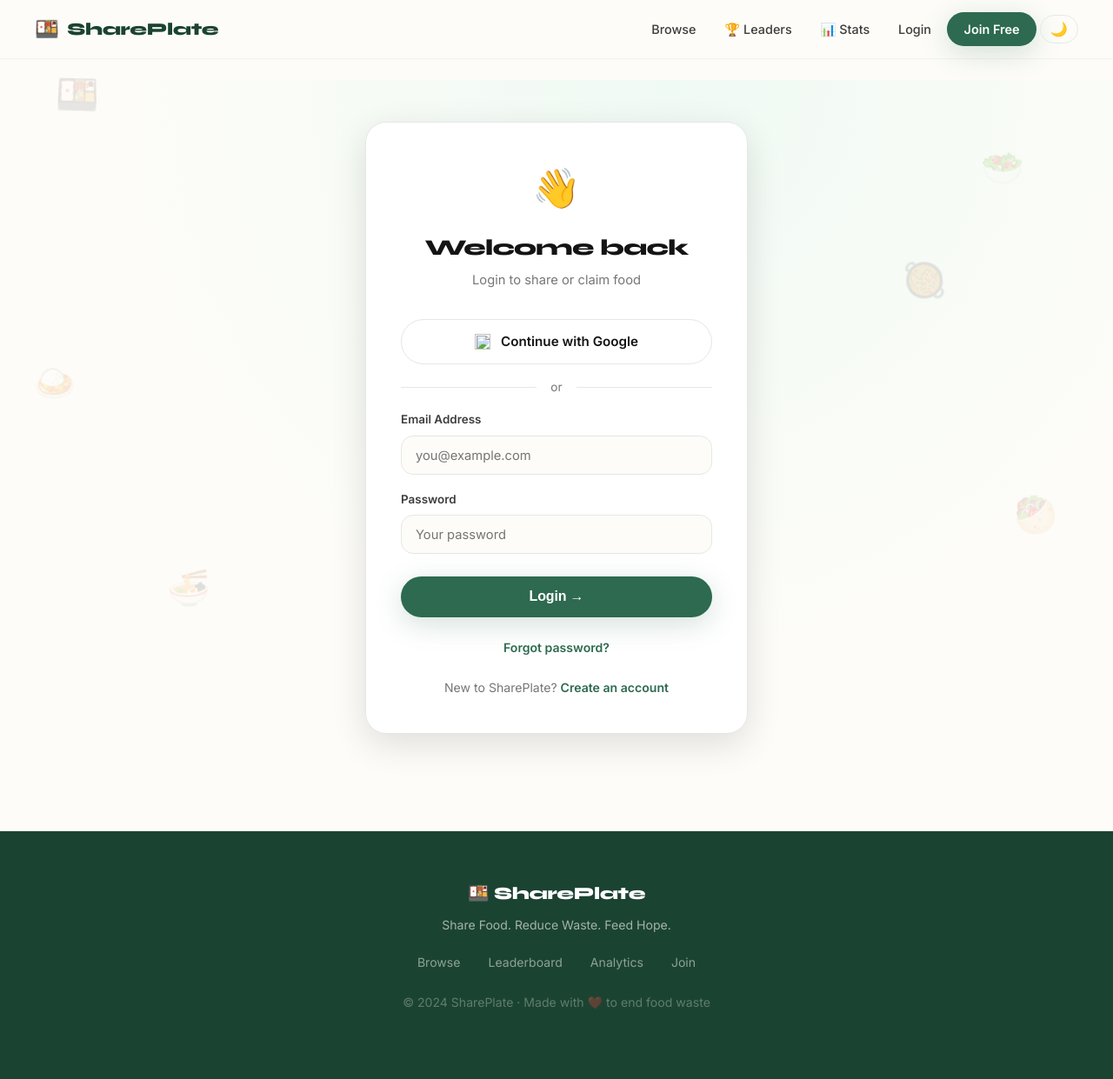
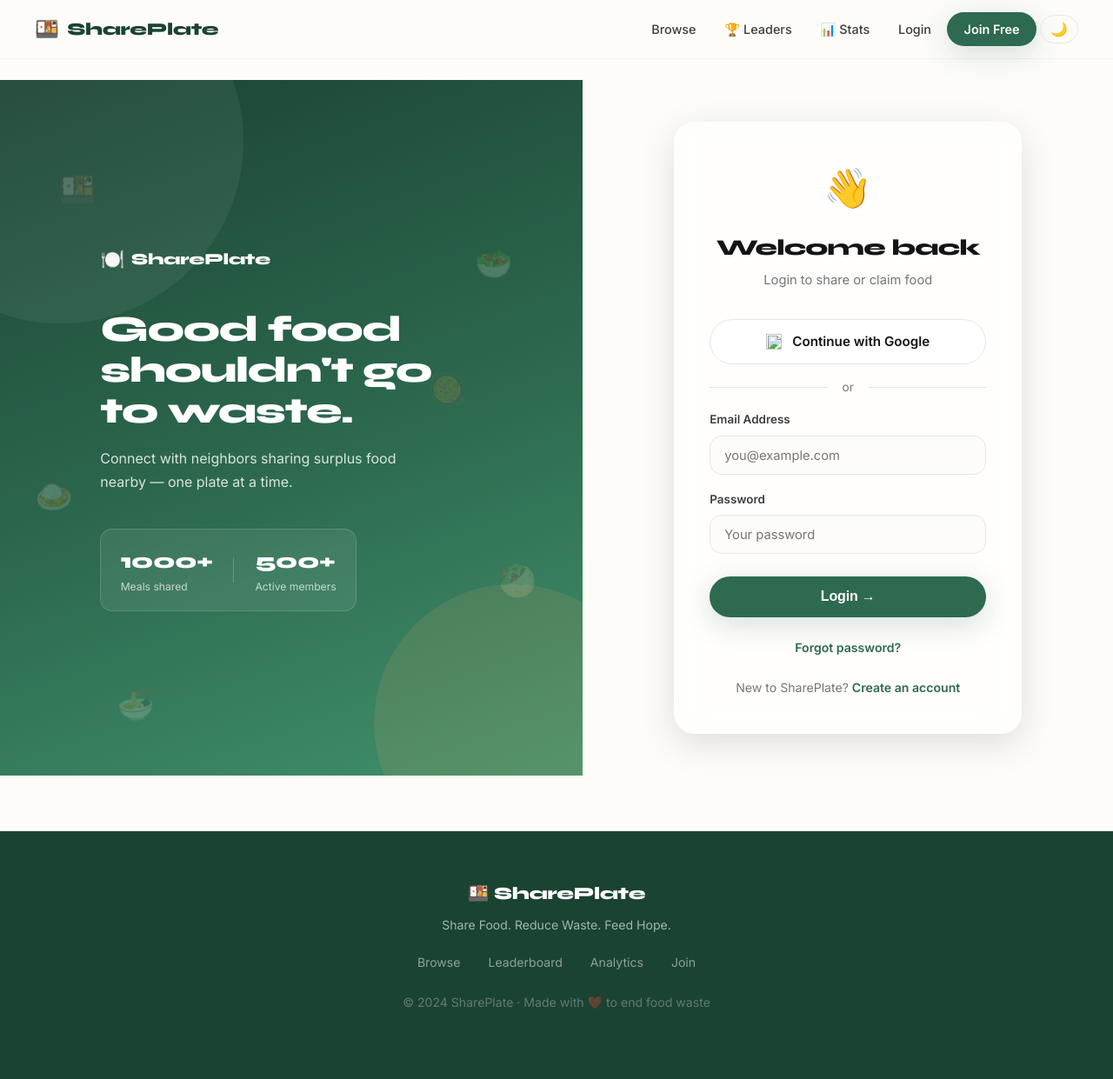
Before and after one commit to Adarsh123-S/Shareplate, a Flask app: page /login in a window 1280 px wide. Shown: the whole page at 87% size. Run offline with Flask 3, Linux system fonts and the light colour scheme; some libraries are stand-ins or nearby versions.

Commit message:
redesigned login page with split-screen glass UI

```diff
--- a/static/css/style.css
+++ b/static/css/style.css
@@ -555,3 +555,85 @@ img { max-width: 100%; display: block; }
 .divider { display: flex; align-items: center; gap: 1rem; margin: 1rem 0; }
 .divider::before, .divider::after { content: ''; flex: 1; height: 1px; background: var(--border); }
 .divider span { color: var(--ink-muted); font-size: 0.85rem; }
+/* ── Split-Screen Login ── */
+.auth-split {
+  display: grid; grid-template-columns: 1.1fr 1fr;
+  min-height: 88vh;
+}
+
+.auth-visual-panel {
+  position: relative; overflow: hidden;
+  background: linear-gradient(160deg, var(--green-deep) 0%, var(--green) 55%, var(--green-mid) 100%);
+  display: flex; align-items: center; justify-content: center;
+  padding: 3rem;
+}
+.auth-visual-blob {
+  position: absolute; border-radius: 50%;
+  background: rgba(255,255,255,0.06);
+  pointer-events: none;
+}
+.blob-1 { width: 420px; height: 420px; top: -140px; left: -140px; }
+.blob-2 { width: 320px; height: 320px; bottom: -100px; right: -80px; background: rgba(244,162,97,0.12); }
+
+.auth-visual-food {
+  position: absolute; font-size: 2.2rem; opacity: 0.18;
+  animation: floatAround 7s ease-in-out infinite;
+}
+.af1 { top: 12%; left: 10%; animation-delay: 0s; }
+.af2 { top: 22%; right: 12%; animation-delay: 1s; }
+.af3 { top: 55%; left: 6%; animation-delay: 2s; }
+.af4 { top: 68%; right: 8%; animation-delay: 0.5s; }
+.af5 { top: 85%; left: 20%; animation-delay: 1.5s; }
+.af6 { top: 40%; right: 20%; animation-delay: 2.5s; }
+
+.auth-visual-content { position: relative; z-index: 1; max-width: 440px; color: var(--warm-white); }
+.auth-visual-brand {
+  display: flex; align-items: center; gap: 0.5rem;
+  font-family: 'Syne', sans-serif; font-weight: 800; font-size: 1.15rem;
+  margin-bottom: 2.5rem; letter-spacing: -0.02em;
+}
+.auth-visual-title {
+  font-family: 'Syne', sans-serif; font-weight: 800; font-size: 2.6rem;
+  line-height: 1.12; letter-spacing: -0.03em; margin-bottom: 1.1rem;
+}
+.auth-visual-sub { font-size: 1rem; line-height: 1.7; color: rgba(255,255,255,0.82); margin-bottom: 2.5rem; max-width: 380px; }
+
+.auth-visual-stats {
+  display: flex; align-items: center; gap: 1.5rem;
+  background: rgba(255,255,255,0.08);
+  border: 1px solid rgba(255,255,255,0.15);
+  border-radius: var(--radius); padding: 1.1rem 1.4rem;
+  width: fit-content; backdrop-filter: blur(6px);
+}
+.avs-item { display: flex; flex-direction: column; }
+.avs-num { font-family: 'Syne', sans-serif; font-weight: 800; font-size: 1.5rem; letter-spacing: -0.02em; }
+.avs-label { font-size: 0.76rem; color: rgba(255,255,255,0.7); }
+.avs-div { width: 1px; height: 1.8rem; background: rgba(255,255,255,0.2); }
+
+.auth-form-panel {
+  display: flex; align-items: center; justify-content: center;
+  padding: 3rem 2rem; background: var(--cream);
+}
+.auth-glass-card {
+  width: 100%; max-width: 400px;
+  background: rgba(255,255,255,0.72);
+  backdrop-filter: blur(18px);
+  -webkit-backdrop-filter: blur(18px);
+  border: 1px solid rgba(255,255,255,0.6);
+  border-radius: var(--radius-lg);
+  padding: 2.5rem;
+  box-shadow: var(--shadow-lg);
+}
+
+@media (max-width: 900px) {
+  .auth-split { grid-template-columns: 1fr; min-height: auto; }
+  .auth-visual-panel { padding: 3rem 2rem; min-height: 340px; }
+  .auth-visual-title { font-size: 2rem; }
+  .auth-visual-food { display: none; }
+}
+
+[data-theme="dark"] .auth-form-panel { background: var(--cream); }
+[data-theme="dark"] .auth-glass-card {
+  background: rgba(22,27,34,0.72);
+  border-color: rgba(255,255,255,0.08);
+}
--- a/templates/login.html
+++ b/templates/login.html
@@ -1,23 +1,49 @@
 {% extends "base.html" %}
 {% block title %}Login — SharePlate{% endblock %}
 {% block content %}
-<div class="auth-page auth-animated">
-  <div class="auth-bg">
-    <div class="floating-food f1">🍱</div>
-    <div class="floating-food f2">🥗</div>
-    <div class="floating-food f3">🍛</div>
-    <div class="floating-food f4">🥙</div>
-    <div class="floating-food f5">🍜</div>
-    <div class="floating-food f6">🥘</div>
+<div class="auth-split">
+
+  <!-- Left: Brand / Visual Panel -->
+  <div class="auth-visual-panel">
+    <div class="auth-visual-blob blob-1"></div>
+    <div class="auth-visual-blob blob-2"></div>
+    <div class="auth-visual-food af1">🍱</div>
+    <div class="auth-visual-food af2">🥗</div>
+    <div class="auth-visual-food af3">🍛</div>
+    <div class="auth-visual-food af4">🥙</div>
+    <div class="auth-visual-food af5">🍜</div>
+    <div class="auth-visual-food af6">🥘</div>
+
+    <div class="auth-visual-content">
+      <div class="auth-visual-brand">
+        <span class="brand-icon">🍽️</span> SharePlate
       </div>
-  <div class="auth-card animate-in">
+      <h1 class="auth-visual-title">Good food<br/>shouldn't go to waste.</h1>
+      <p class="auth-visual-sub">Connect with neighbors sharing surplus food nearby — one plate at a time.</p>
+
+      <div class="auth-visual-stats">
+        <div class="avs-item">
+          <span class="avs-num">1000+</span>
+          <span class="avs-label">Meals shared</span>
+        </div>
+        <div class="avs-div"></div>
+        <div class="avs-item">
+          <span class="avs-num">500+</span>
+          <span class="avs-label">Active members</span>
+        </div>
+      </div>
+    </div>
+  </div>
+
+  <!-- Right: Form Panel -->
+  <div class="auth-form-panel">
+    <div class="auth-glass-card animate-in">
       <div class="auth-header">
         <div class="auth-icon spin-icon">👋</div>
         <h1>Welcome back</h1>
         <p>Login to share or claim food</p>
       </div>
 
-    <!-- Google Login Button -->
       <a href="{{ url_for('google.login') }}" class="google-btn">
         <img src="https://www.google.com/favicon.ico" width="18" height="18"/>
         Continue with Google
@@ -46,4 +72,6 @@
       </p>
     </div>
   </div>
+
+</div>
 {% endblock %}
```
Lines whose indentation alone changed are shown as unchanged.
